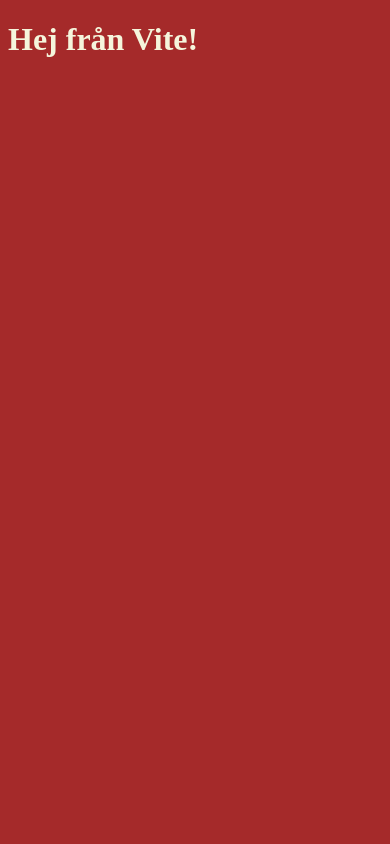
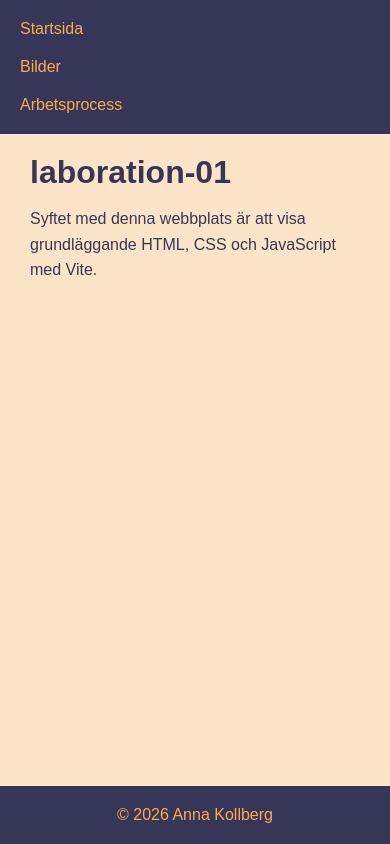
Before and after one commit to anko2300/laboration-01, a website built with Vite: page src/index.html in a window 390 px wide. Built offline with nearby package versions, Linux system fonts and the light colour scheme.

Commit message:
Fixar layout med responsiv design och uppdaterar CSS

```diff
--- a/src/css/styles.css
+++ b/src/css/styles.css
@@ -1,5 +1,106 @@
-body {
-    background-color:brown;
-    color:beige;
+html, body {
+    background-color: rgb(252, 228, 201);
+    color: rgb(54, 55, 88);
+    font-family: Arial, Helvetica, sans-serif;
+    height: 100%;
+    margin: 0;
+    display: flex;
+    flex-direction: column;
+}
 
+* {
+    box-sizing: border-box;
+    margin: 0;
+    padding: 0;
 }
+
+/* Navbar */
+.navbar {
+    display: flex;
+    justify-content: center;
+    background-color: rgb(54, 55, 88);
+    padding: 10px;
+}
+
+.navbar a {
+    color: rgb(255, 170, 72);
+    text-decoration: none;
+    margin: 0 15px;
+    padding: 5px 10px;
+}
+
+.navbar a:hover {
+    background-color: rgb(71, 73, 116);
+    border-radius: 5px;
+}
+
+/* Main content */
+main {
+    flex: 1; /* footern är längst ner på sidan */
+    max-width: 1200px;
+    margin: 20px; /* lite luft runt main */
+    padding: 0 10px;
+}
+
+main section {
+    margin-bottom: 30px;
+}
+
+main h1 {
+    margin-bottom: 15px;
+    font-size: 2rem;
+}
+
+main p {
+    line-height: 1.6;
+    margin-bottom: 15px;
+}
+
+main ul {
+    line-height: 1.5;
+    margin-left: 20px; /* lite luft/indrag */
+}
+
+/* Bilder */
+.images {
+    display: flex;
+    flex-wrap: wrap;
+    gap: 10px;
+    justify-content: flex-start; /* vänsterjusterar bilderna */
+}
+
+.images img {
+    width: 30%;
+    height: auto;
+    border-radius: 5px;
+}
+
+/* Footer */
+footer {
+    text-align: center;
+    padding: 20px;
+    background-color: rgb(54, 55, 88);
+    color: rgb(255, 170, 72);
+    margin-top: auto;
+}
+
+/* Responsiv design */
+@media (max-width: 768px) {
+    .images img {
+        width: 45%;
+    }
+}
+
+@media (max-width: 480px) {
+    .navbar {
+        flex-direction: column;
+    }
+
+    .navbar a {
+        margin: 5px 0;
+    }
+
+    .images img {
+        width: 100%;
+    }
+}
--- a/src/index.html
+++ b/src/index.html
@@ -1,13 +1,33 @@
 <!doctype html>
 <html lang="sv">
-  <head>
-    <meta charset="UTF-8" />
-    <meta name="viewport" content="width=device-width, initial-scale=1.0" />
-    <title>laboration-01</title>
-    <link rel="stylesheet" href="./css/styles.css">
-  </head>
-  <body>
-    <h1>Hej från Vite!</h1>
-    <script type="module" src="./js/main.js"></script>
+<head>
+  <meta charset="UTF-8">
+  <meta name="viewport" content="width=device-width, initial-scale=1.0">
+  <title>Lab 01</title>
+  <link rel="stylesheet" href="./css/styles.css">
+</head>
+<body>
+
+    <header>
+      <nav class="navbar">
+        <a href="index.html">Startsida</a>
+        <a href="bilder.html">Bilder</a>
+        <a href="arbetsprocess.html">Arbetsprocess</a>
+      </nav>
+    </header>
+
+    <main>
+      <section>
+    <h1>laboration-01</h1>
+<p>Syftet med denna webbplats är att visa grundläggande HTML, CSS och JavaScript med Vite.</p>
+</section>
+</main>
+
+<script type="module" src="./js/main.js"></script>
+
+<footer>
+  <p>© 2026 Anna Kollberg</p>
+</footer>
+
   </body>
 </html>
```
Also changed, not shown: src/arbetsprocess.html (+40 -0 lines), src/bilder.html (+38 -0 lines), src/images/bild1.jpg (added), src/images/bild2.jpg (added), src/images/bild3.jpeg (added), 2 other files.
